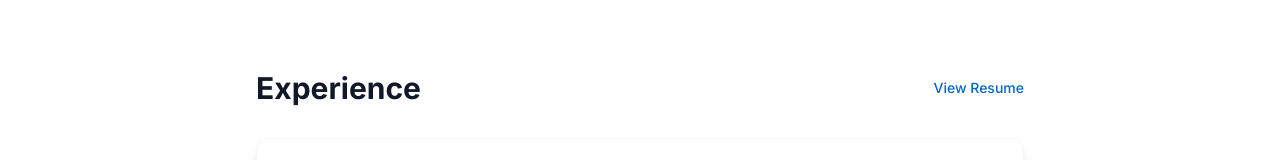
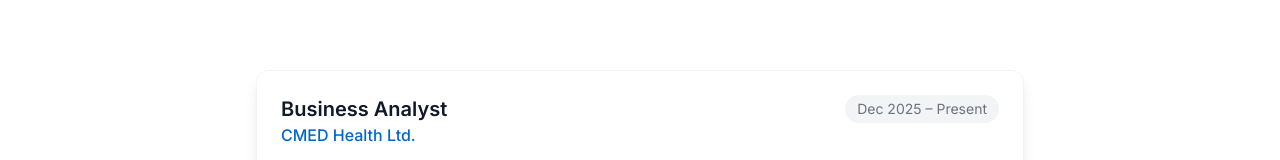
Before and after one commit to shaun-mia/Portfolio, a React (Vite) app: page /about in a window 1280 px wide. Shown: the part 780-940 px from the top of the page. Built offline with nearby package versions, Linux system fonts and the light colour scheme.

Commit message:
fix update motion

```diff
--- a/src/components/about/ExperienceSection.jsx
+++ b/src/components/about/ExperienceSection.jsx
@@ -60,26 +60,7 @@ export const ExperienceSection = () => {
   return (
     <section className="container mx-auto px-4 py-16">
       <div className="max-w-3xl mx-auto">
-        <motion.div
-          initial={{ opacity: 0, y: -20 }}
-          whileInView={{ opacity: 1, y: 0 }}
-          viewport={{ once: true }}
-        >
-          <div className="flex items-center justify-between mb-8">
-            <h2 className="text-3xl font-bold text-gray-900 dark:text-white">
-              Experience
-            </h2>
-            <a
-              href="https://docs.google.com/document/d/1A0H6u0ZrDOjs1JQsyL0K8idl8aHzZ6Kh/edit?usp=drive_link&ouid=106209587651246225417&rtpof=true&sd=true"
-              target="_blank"
-              rel="noopener noreferrer"
-              className="text-sm text-primary-600 dark:text-primary-400 font-medium hover:underline"
-              onClick={e => e.stopPropagation()}
-            >
-              View Resume
-            </a>
-          </div>
-        </motion.div>
+
 
         <motion.div
           initial={{ opacity: 0, y: 20 }}
```
